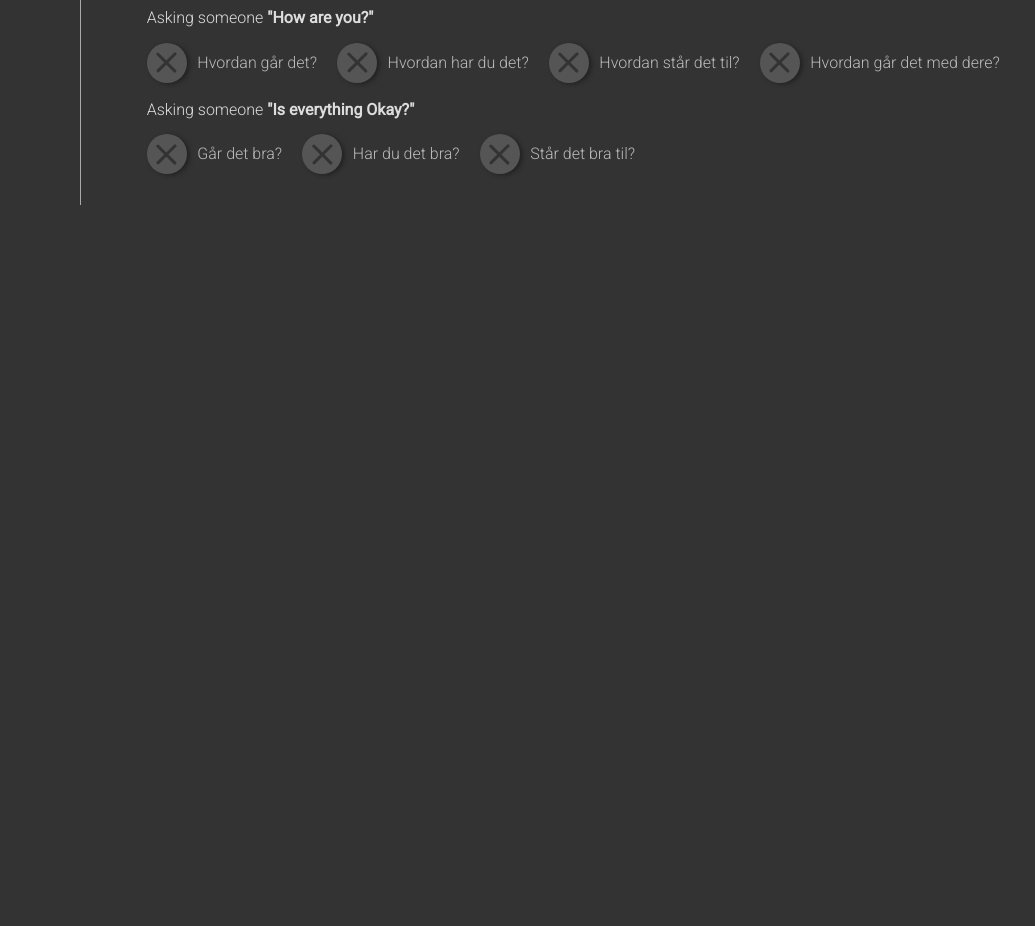
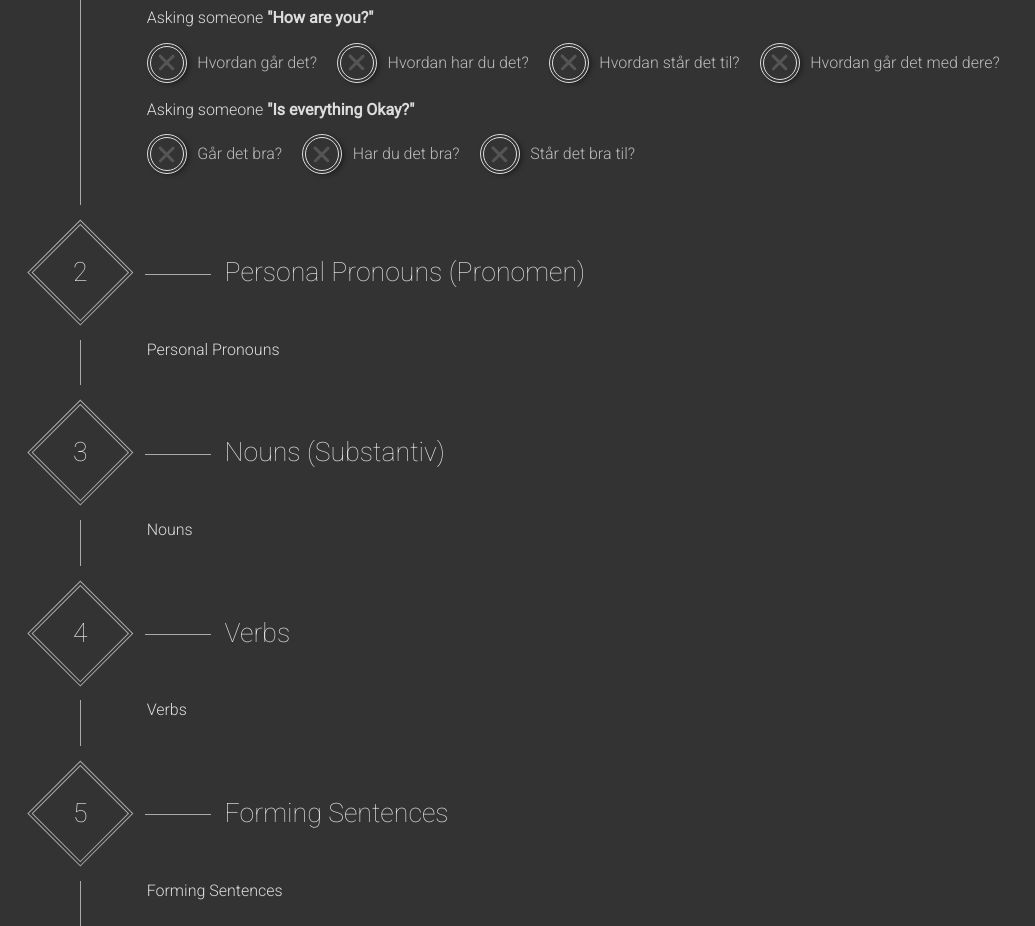
Before and after one commit to Alexius-Huang/Viking-Hunt, a React (Create React App) app: page / in a window 1280 px wide. Shown: the part 460-1386 px from the top of the page, without its empty margins (0-1035 px from the left). Before the commit the page ends 800 px from the top, so only its background shows below. Built offline with nearby package versions, Linux system fonts and the light colour scheme.

Commit message:
Adjust checkbox style

```diff
--- a/src/components/Checkbox.css
+++ b/src/components/Checkbox.css
@@ -18,10 +18,13 @@ label.checkbox-input > span.checkbox-display {
   display: inline-block;
   width: 30pt;
   height: 30pt;
-  background-color: #555;
+  /* background-color: #555; */
   transition: .25s;
   border-radius: 50%;
   position: relative;
+  border: 3pt solid #ddd;
+  border-style: double;
+  box-sizing: border-box;
   box-shadow: 2pt 1pt 3pt #222;
 }
 label.checkbox-input > span.checkbox-display:before,
@@ -29,12 +32,12 @@ label.checkbox-input > span.checkbox-display:after {
   content: '';
   display: inline-block;
   position: absolute;
-  left: 5pt;
-  top: 14pt;
-  width: 20pt;
+  left: 4pt;
+  top: 11pt;
+  width: 16pt;
   height: 2pt;
   border-radius: 1pt;
-  background-color: #333;
+  background-color: #555;
   transition: .25s;
 }
 label.checkbox-input > span.checkbox-display:before {
@@ -55,11 +58,12 @@ label.checkbox-input > input[type="checkbox"]:checked + span.checkbox-display:af
 label.checkbox-input > input[type="checkbox"]:checked + span.checkbox-display:before {
   transform: rotate(-120deg);
   width: 10pt;
-  top: 18pt;
+  top: 15pt;
 }
 label.checkbox-input > input[type="checkbox"]:checked + span.checkbox-display:after {
   transform: rotate(120deg);
-  left: 7.5pt;
+  left: 7pt;
+  top: 12pt;
 }
 
 label.checkbox-input > span.checkbox-content {
--- a/src/containers/Grammer.Section.css
+++ b/src/containers/Grammer.Section.css
@@ -67,7 +67,8 @@ div.label-header:hover > span.label-number {
 }
 
 div.label-header > span.label-number:before {
-  content: attr(data-number);
+  counter-increment: section;
+  content: counter(section);
   display: inline-block;
   font-weight: 100;
   width: 50pt;
--- a/src/containers/Grammer.Section.jsx
+++ b/src/containers/Grammer.Section.jsx
@@ -13,13 +13,13 @@ class Section extends Component {
   }
 
   render() {
-    const { number, caption, children } = this.props;
+    const { caption, children } = this.props;
     const { hide } = this.state;
 
     return (
       <section className={`grammer-section ${hide ? 'hide' : ''}`}>
         <div className="label-header" onClick={this.toggleHide}>
-          <span className="label-number" data-number={number} />
+          <span className="label-number" />
           <h2 className="caption">{caption}</h2>
         </div>
 
--- a/src/containers/Main.css
+++ b/src/containers/Main.css
@@ -1,4 +1,5 @@
 main {
   box-sizing: border-box;
   padding: 20pt;
+  counter-reset: section -1;
 }
--- a/src/containers/Main.jsx
+++ b/src/containers/Main.jsx
@@ -11,12 +11,12 @@ class Main extends Component {
   render() {
     return (
       <main>
-        <Section number={0} caption="Norwegian Alphabets">
+        <Section caption="Norwegian Alphabets">
           <p>Norwegian consists of 29 alphebet, with 26 common Latin alphabets and 3 special characters.</p>
           <p>A B C D E F G H I J K L M N O P Q R S T U V W X Y Z Æ Å Ø</p>
         </Section>
 
-        <Section number={1} caption="Greetings & Common Phrases">
+        <Section caption="Conversation I - Greetings & Common Phrases">
           <p>Simple ways of saying <b>"Hello"</b></p>
           <Checkbox>Halo! Hei!</Checkbox>
 
@@ -35,6 +35,22 @@ class Main extends Component {
             'Står det bra til?'
           ])}
         </Section>
+
+        <Section caption="Personal Pronouns (Pronomen)">
+          Personal Pronouns
+        </Section>
+
+        <Section caption="Nouns (Substantiv)">
+          Nouns
+        </Section>
+
+        <Section caption="Verbs">
+          Verbs
+        </Section>
+
+        <Section caption="Forming Sentences">
+          Forming Sentences
+        </Section>
       </main>
     );
   }
```
